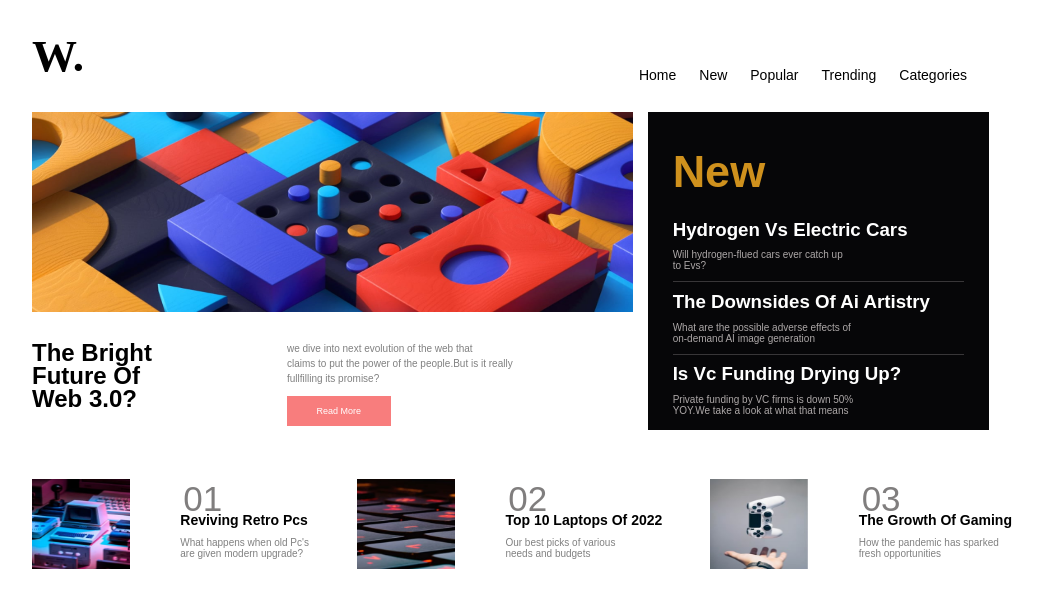
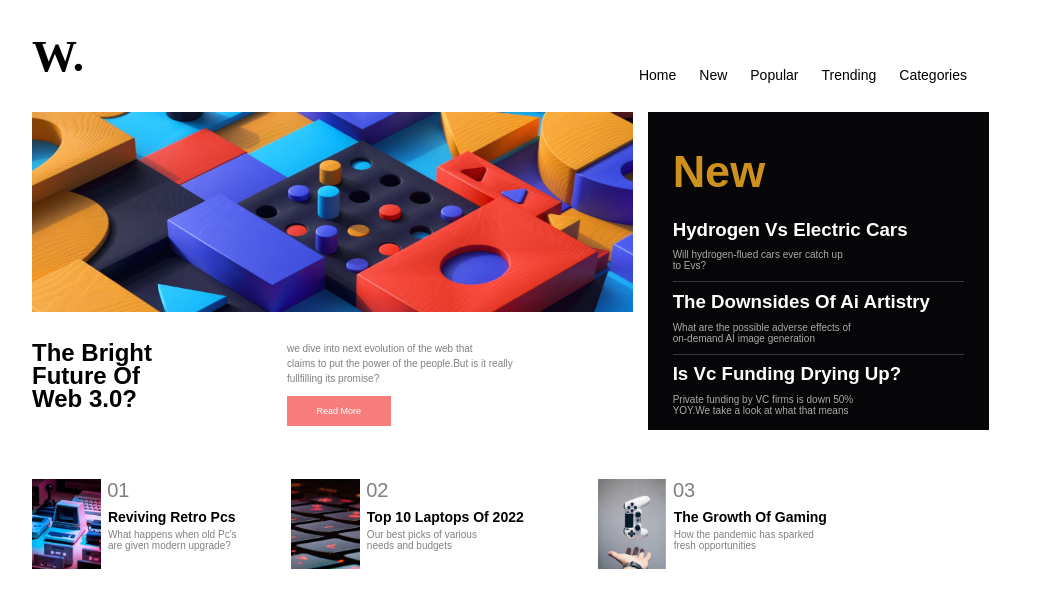
Before and after one commit to jabo-arnold-landry/news-blog-work, a plain HTML site: page index.html in a window 1280 px wide. Shown: the whole page, without its empty margins (118-1161 px from the left). Drawn offline with Linux system fonts and the light colour scheme.

Commit message:
good morning jabo!

```diff
--- a/index.html
+++ b/index.html
@@ -66,7 +66,7 @@
             </p>
         </div>
 
-        <img src="keyboard.jpg" alt="keyboard">
+        <img src="keyboard.jpg" alt="keyboard" style="margin-left: -30%;">
         <span>02</span>
         <div class="contents">
             <h2>top 10 laptops of 2022</h2>
@@ -76,7 +76,7 @@
             </p>
         </div>
 
-        <img src="ps4.jpg" alt="ps4">
+        <img src="ps4.jpg" alt="ps4" style="margin-left: -28%;">
         <span>03</span>
         <div class="contents">
             <h2>the growth of Gaming</h2>
--- a/style1.css
+++ b/style1.css
@@ -104,24 +104,25 @@ img{
 }
 .tail{
     display: flex;
+    gap:-2px;
     justify-content: space-between;
     margin-top: 5%;
 }
 .tail img{
-    width: 10%;
+    width: 7%;
     height: 90px;
 }
-
 .tail span{
-    font-size: 35px;
+    font-size: 20px;
     font-family: sans-serif;
     color: rgb(128, 126, 126);
-    margin-left: 5px;
+    margin-left: -16%;
 }
 
 .tail .contents{
- margin-left: -90px;
- margin-top: 23px;
+    position: relative;
+    top: 20px;
+    left: -185px;
 }
 .tail h2{
    font-size: 14px;
@@ -135,4 +136,5 @@ img{
     font-family: sans-serif;
     font-size: 10px;
     color: gray;
+    margin-top: -5px;
 }
```
